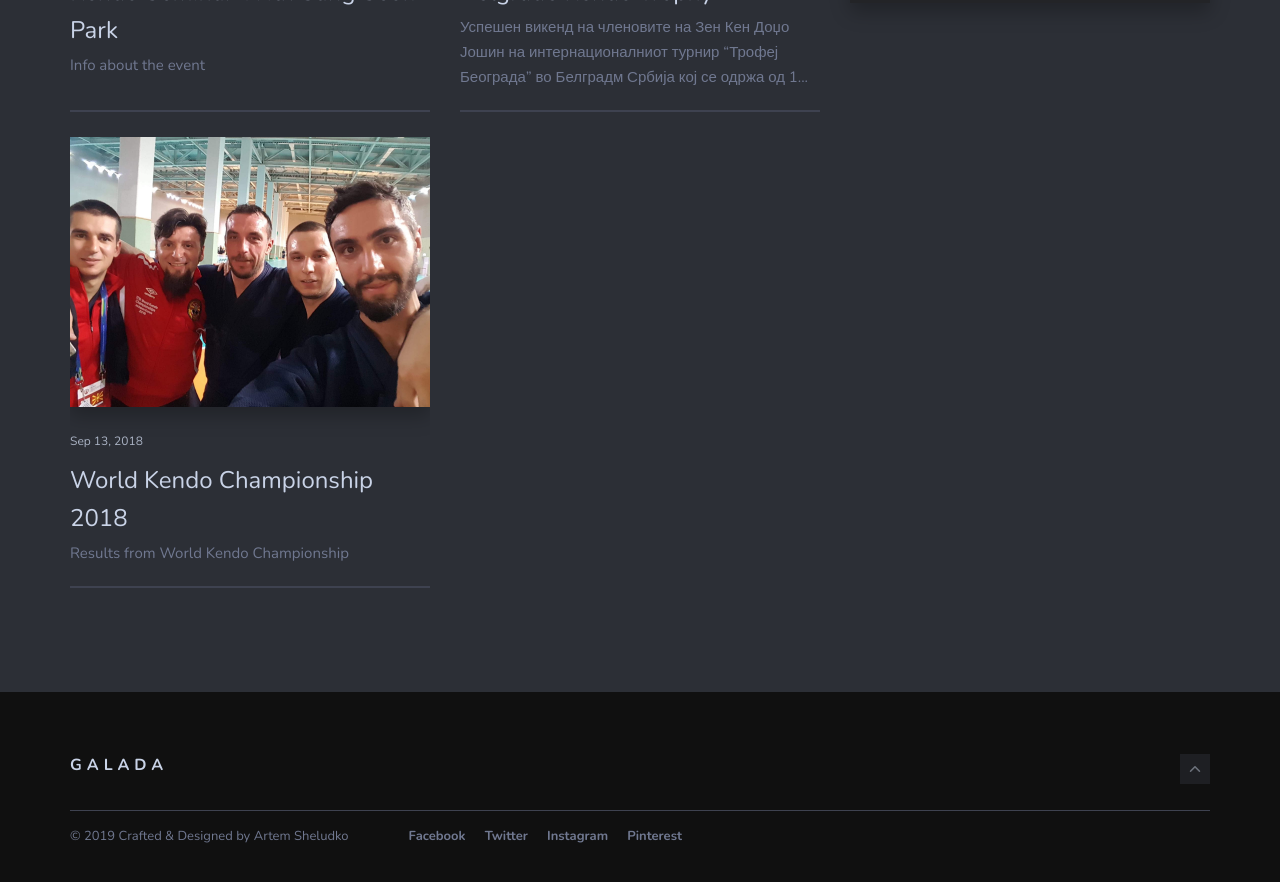
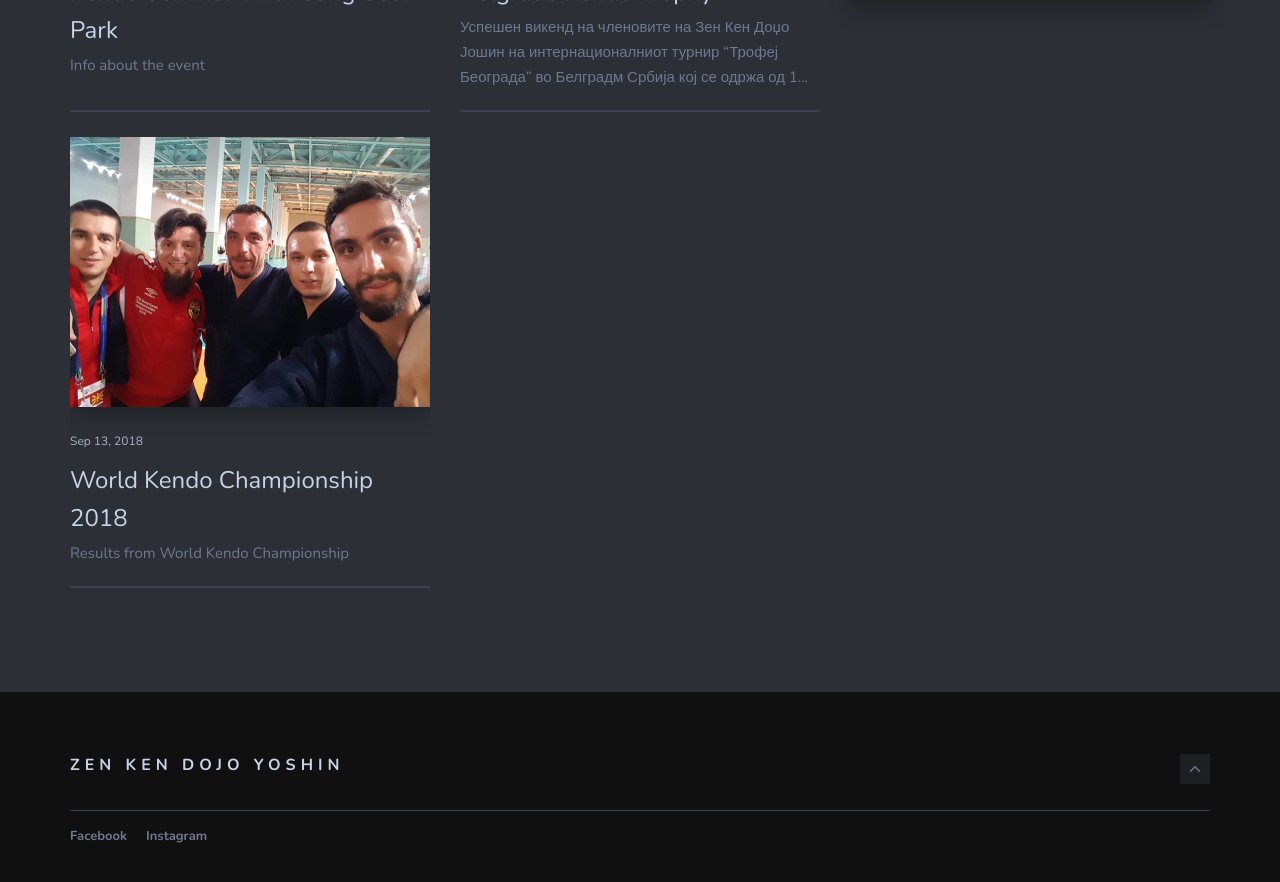
Before and after one commit to ivonalaz/ivonalaz.github.io, a Jekyll site: the page built from index.html, in a window 1280 px wide and 900 px high, scrolled down 1549 px. Shown: the top 882 px of the window. Built offline with Jekyll 4.4.1, drawn with Linux system fonts in a browser that asks for light colours; the list of posts is cut into pages by our own code; some of the changed text lies outside the part shown.

Commit message:
modify content

```diff
--- a/_config.yml
+++ b/_config.yml
@@ -29,10 +29,8 @@ author-avatar: about.jpg
 
 #-------------------------------
 # Contact links
-facebook:  https://facebook.com/ # Add your Facebook handle
-twitter:   https://twitter.com/ # Add your Facebook handle
-instagram: https://www.instagram.com/ # Add your Facebook handle
-pinterest: https://www.pinterest.com/ # Add your Facebook handle
+facebook:  https://www.facebook.com/kendoMKD/ # Add your Facebook handle
+instagram: https://www.instagram.com/yoshinkendo/ # Add your Facebook handle
 
 
 #-------------------------------
--- a/_includes/footer.html
+++ b/_includes/footer.html
@@ -4,30 +4,19 @@
       <div class="col col-12">
         <div class="footer-top">
           <h2 class="logo-title">
-            <a href="{{site.baseurl}}/" class="logo-text">Galada</a>
+            <a href="{{site.baseurl}}/" class="logo-text">Zen Ken Dojo Yoshin</a>
           </h2>
           <div class="top"><i class="ion ion-ios-arrow-up"></i></div>
         </div>
         <div class="footer-bottom">
-          <div class="copyright">
-            <p>&copy; {{site.time | date: '%Y'}} Crafted & Designed by <a href="https://github.com/artemsheludko">Artem Sheludko</a></p>
-          </div>
           <div class="footer-social">
             <ul class="list-reset">
               {% if site.facebook %}
               <li><a href="{{ site.facebook }}">Facebook</a></li>
               {% else %} {% endif %}
 
-              {% if site.twitter %}
-              <li><a href="{{ site.twitter }}">Twitter</a></li>
-              {% else %} {% endif %}
-
               {% if site.instagram %}
               <li><a href="{{ site.instagram }}">Instagram</a></li>
-              {% else %} {% endif %}
-
-              {% if site.pinterest %}
-              <li><a href="{{ site.pinterest }}">Pinterest</a></li>
               {% else %} {% endif %}
             </ul>
           </div>
--- a/_includes/sidebar.html
+++ b/_includes/sidebar.html
@@ -59,8 +59,8 @@
   <div class="widget widget-newsletter">
     <h3 class="widget-title">Information</h3>
     <div class="newsletter-subtitle">Trainings</div>
-    <div class="newsletter-text">Tuesday 19:00</div>
-    <div class="newsletter-text">Thursday 19:00</div>
+    <div class="newsletter-text">Tuesday 20:00</div>
+    <div class="newsletter-text">Thursday 20:00</div>
     <div class="newsletter-text">Saturday 18:00</div>
     <!-- <form class="c-newsletter-form validate" action="{% if site.mailchimp %}//{{site.mailchimp}}{% else %}#{% endif %}"
       method="POST" id="mc-embedded-subscribe-form" name="mc-embedded-subscribe-form" target="_blank" novalidate>
```
